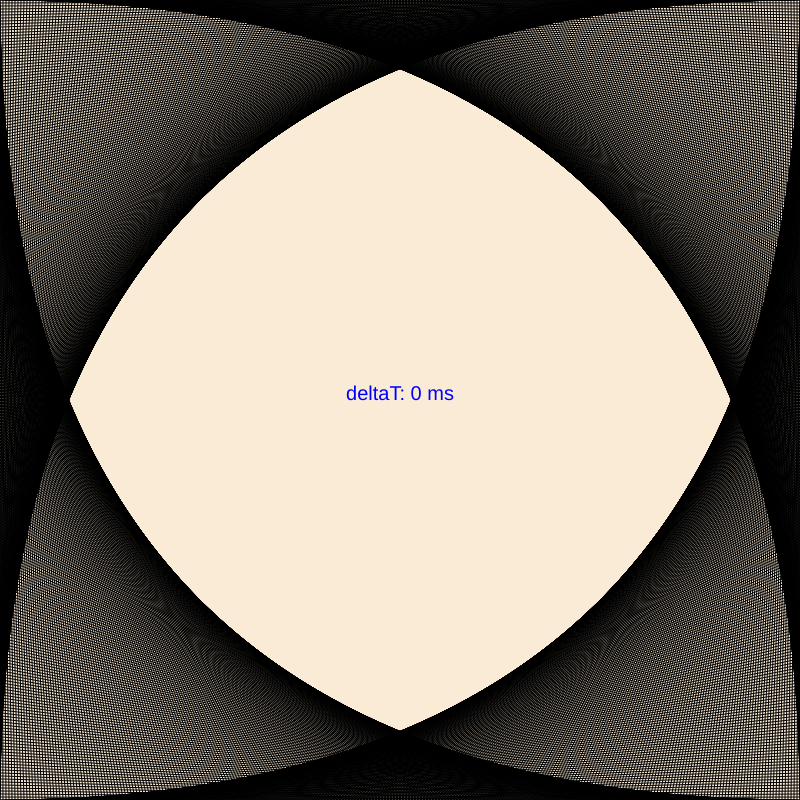
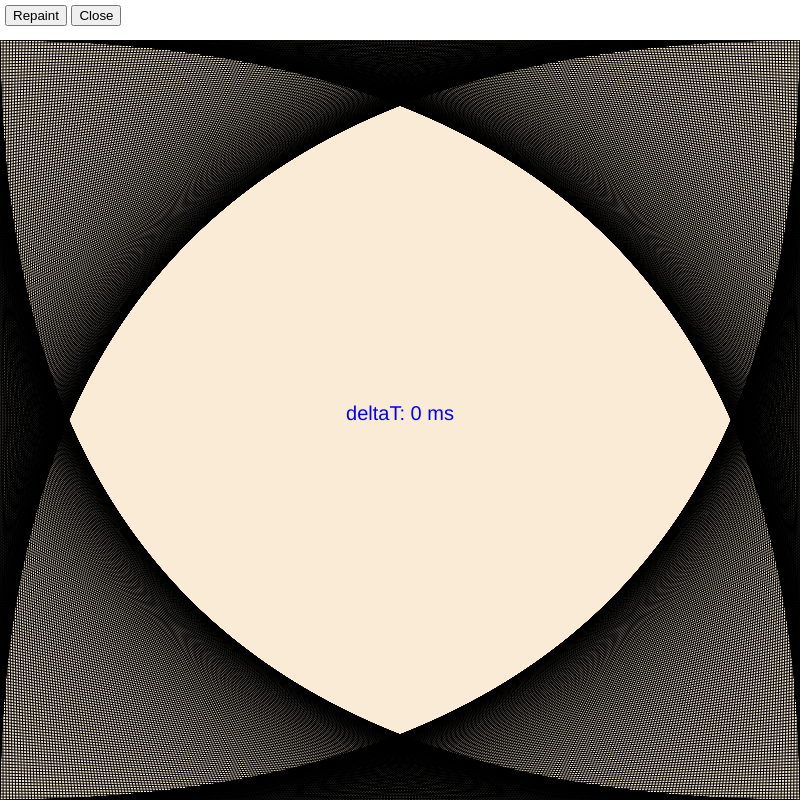
Before and after one commit to sbohmann/ElectronExploration, an Electron app: page page/index.pug in a window 800 px wide. Drawn offline with nearby package versions, Linux system fonts and the light colour scheme; files that its build step writes are made by us from their sources.

Commit message:
Added toolbar

```diff
--- a/page/drawContent.js
+++ b/page/index.js
@@ -1,10 +1,17 @@
+
+electron = require('electron');
 
 window.onload = start;
 
 const minStepSize = 3;
 
 function start() {
-    new Content();
+    let content = new Content();
+    let repaintButton = document.getElementById('repaintButton');
+    let closeButton = document.getElementById('closeButton');
+
+    repaintButton.onclick = () => content.repaint();
+    closeButton.onclick = () => electron.remote.getCurrentWindow().close();
 }
 
 class Content {
@@ -16,6 +23,10 @@ class Content {
 
     resized() {
         console.error('resized');
+        this.drawContent();
+    }
+
+    repaint() {
         this.drawContent();
     }
 
--- a/page/index.pug
+++ b/page/index.pug
@@ -2,6 +2,9 @@ html
     head
         title='resized'
         link(rel='stylesheet', href='style.css')
-        script(src="drawContent.js")
+        script(src='index.js')
     body
+        div#toolbar
+            button#repaintButton Repaint
+            button#closeButton Close
         canvas#content
--- a/page/style.css
+++ b/page/style.css
@@ -7,10 +7,16 @@ body {
     margin: 0;
 }
 
+#toolbar {
+    height: 30px;
+    padding: 5px;
+    margin: 0;
+}
+
 #content {
     background: antiquewhite;
     padding: 0;
     margin: 0;
     width: 100%;
-    height: 100%;
+    height: calc(100% - 40px);
 }
```
Also changed, not shown: page/index.html.
